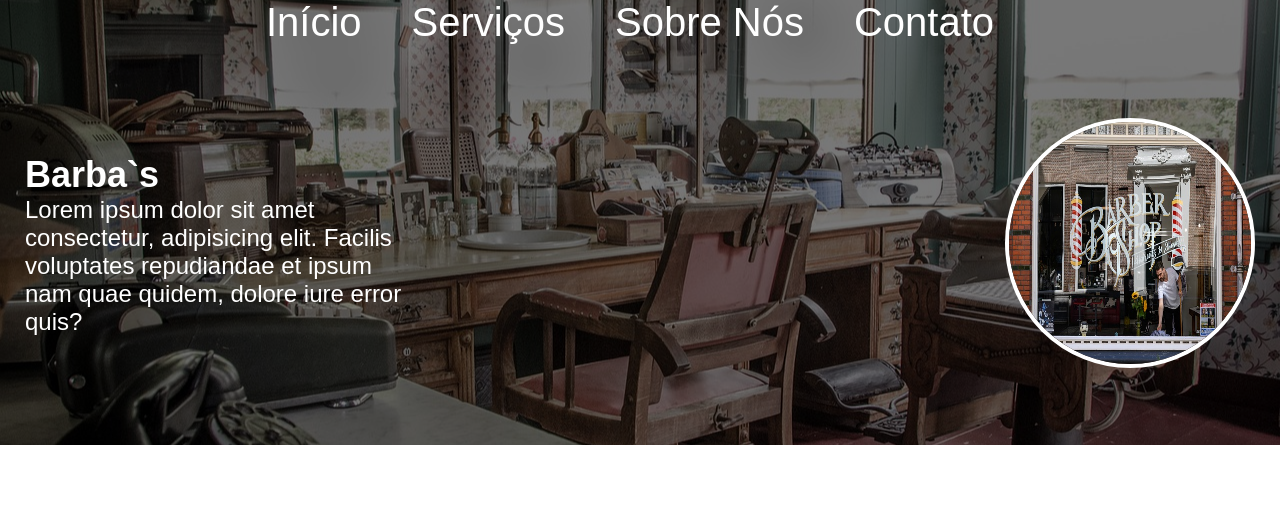
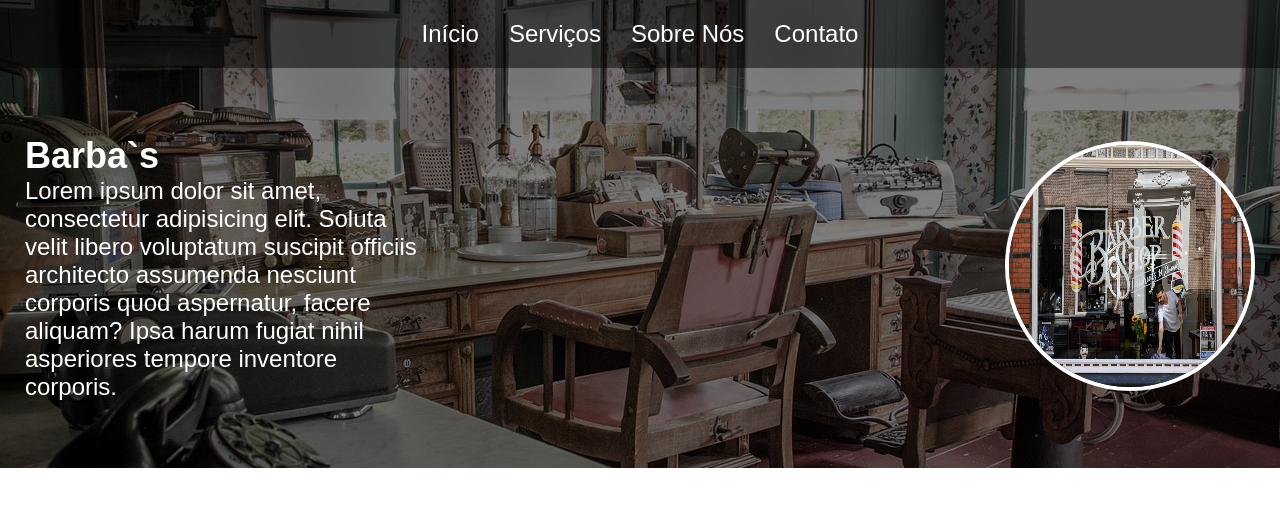
Before and after one commit to joyceeusantana/senac-fullstack, a plain HTML site: page index.html in a window 1280 px wide. Drawn offline with Linux system fonts and the light colour scheme.

Commit message:
update header

```diff
--- /dev/null
+++ b/css/main.css
@@ -0,0 +1,2 @@
+@import "./root.css";
+@import "./style.css";
--- /dev/null
+++ b/css/root.css
@@ -0,0 +1,9 @@
+:root {
+  --yellow: #fcc82b;
+  --black: #000000;
+  --white: #ffffff;
+  --shadow: rgba(0, 0, 0, 0.5);
+  --font-size: 14pt;
+  --font-primary: "nunito";
+  --font-secondary: "roboto";
+}
--- a/css/style.css
+++ b/css/style.css
@@ -13,7 +13,6 @@ header {
     background-position: center;
     background-size: cover;
     min-height: 400px;
-    position: relative;
     /* padding-top: 20px; */
 }
 
@@ -21,10 +20,12 @@ header {
     width: 100%;
     display: flex;
     align-items: flex-start;
-    padding: 0 20px;
-    position: relative;
+    padding: 20px;
     flex-direction: row;
     justify-content: space-around;
+    background-color: var(--shadow);
+    position: sticky;
+    top:0
 }
 
 .nav-links {
@@ -33,39 +34,43 @@ header {
     justify-content: flex-start;
 }
 
-.nav-links li {
+/* .nav-links li {
     margin-right: 20px;
-}
+} */
 
 .nav-links a {
     text-decoration: none;
-    color: white;
-    font-size: 2.5rem;
-    padding: 10px 15px;
-    transition: background-color 0.3s ease;
+    color: var(--white);
+    font-size: 1.5rem;
+    padding: 5px 15px;
+    transition:  0.3s ease;
 }
 
 .nav-links a:hover {
-    background-color: red;
-    border-radius: 5px;
+    /* background-color: var(--yellow);
+    border-radius: 5px; */
+    color: var(--yellow);
+    border-bottom: solid 2px var(--yellow);
+    transition:  0.3s ease;
+
 }
 
 .logo img {
     height: 250px;
     width: 250px;
     border-radius: 50%;
-    border: solid 4px white;
+    border: solid 4px var(--white);
 }
 
 .navbox {
-    background-color: rgba(0, 0, 0, 0.53);
+    background-color: var(--shadow);
 }
 
 .header-content {
     display: flex;
     align-items: center;
     justify-content: space-between;
-    color: white;
+    color: var(--white);
     height: 100%;
     min-height: 400px;
 }
--- a/index.html
+++ b/index.html
@@ -6,7 +6,8 @@
     <meta http-equiv="X-UA-Compatible" content="IE=edge">
     <meta name="viewport" content="width=device-width, initial-scale=1.0">
     <title>Barbas | Inicio</title>
-    <link rel="stylesheet" href="./css/style.css">
+    <link rel="stylesheet" href="./css/main.css">
+    <!-- <link rel="stylesheet" href="./css/style.css"> -->
 </head>
 
 <body>
@@ -27,9 +28,7 @@
                         Barba`s
                     </h1>
                     <p>
-                        Lorem ipsum dolor sit amet consectetur, adipisicing elit. Facilis voluptates repudiandae et
-                        ipsum
-                        nam quae quidem, dolore iure error quis?
+                        Lorem ipsum dolor sit amet, consectetur adipisicing elit. Soluta velit libero voluptatum suscipit officiis architecto assumenda nesciunt corporis quod aspernatur, facere aliquam? Ipsa harum fugiat nihil asperiores tempore inventore corporis.
                     </p>
                 </div>
                 <div class="logo">
```
Lines whose indentation alone changed are shown as unchanged.
